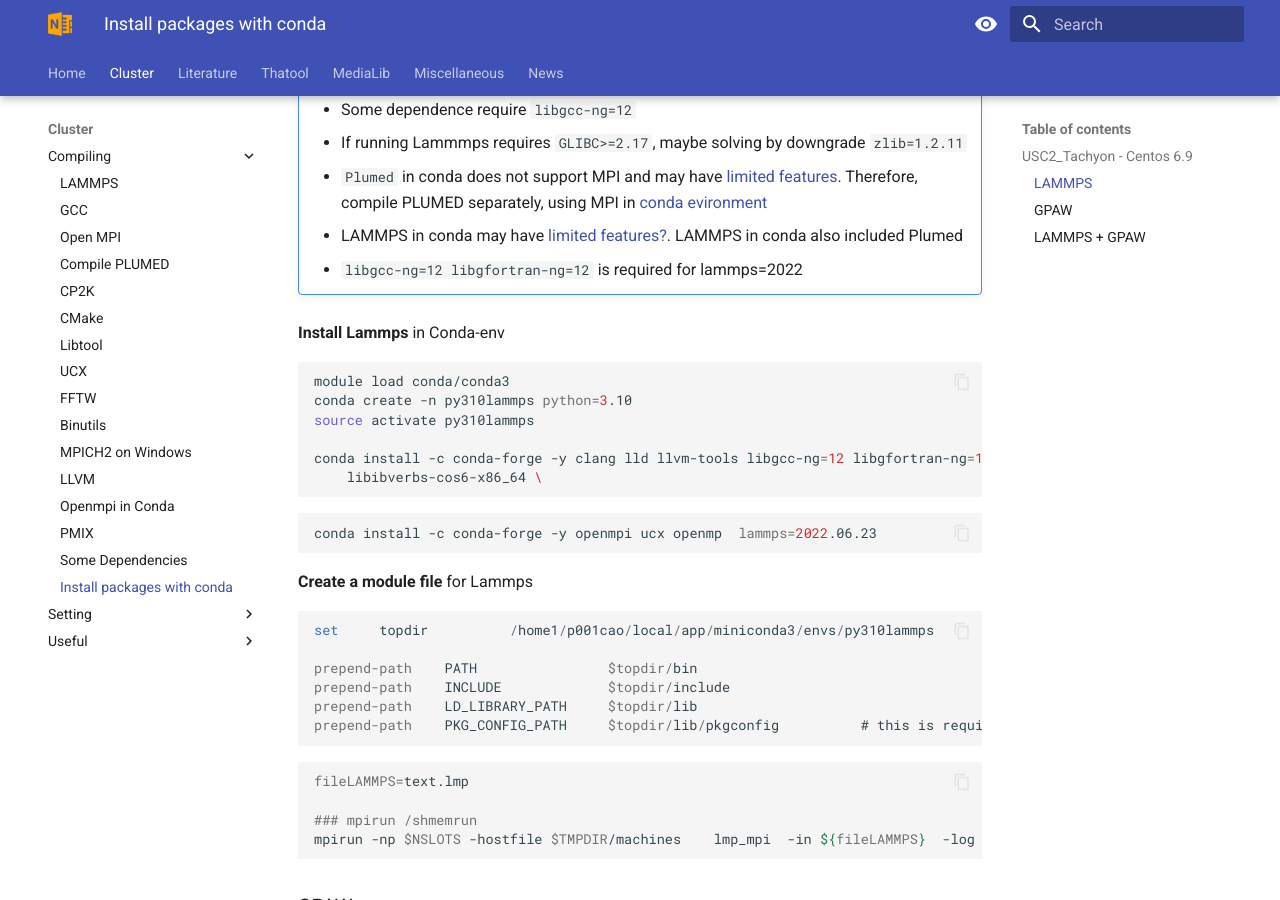
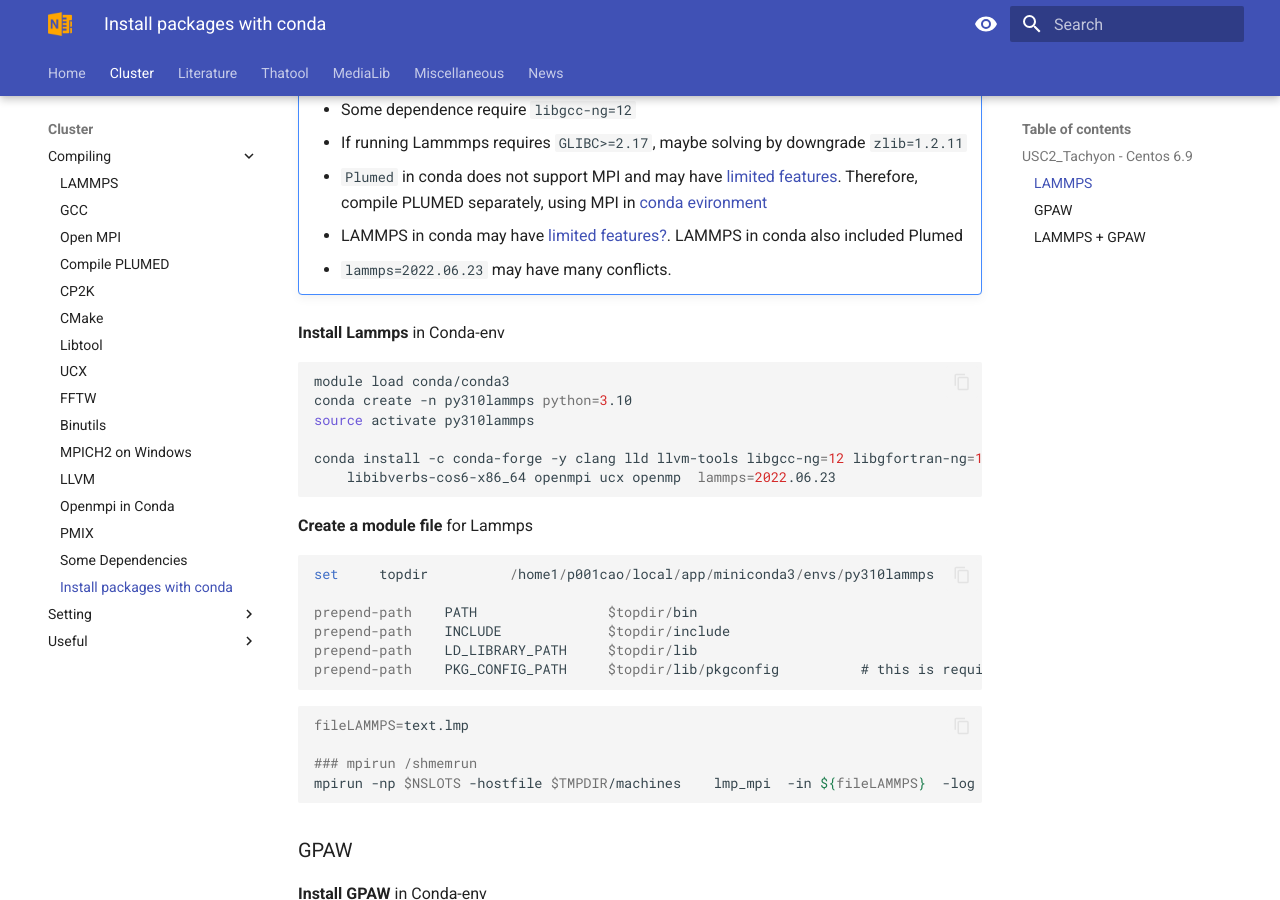
Before and after one commit to thangckt/thangckt.github.io, an MkDocs documentation site: the page built from docs/cluster/compiling/conda_packages.md, in a window 1280 px wide and 900 px high, scrolled down 686 px. Built offline with MkDocs 1.6.1 and Material for MkDocs 9.7.7, drawn with Linux system fonts in a browser that asks for light colours; the version menu is left out.

Commit message:
Update conda_packages.md

````diff
--- a/docs/cluster/compiling/conda_packages.md
+++ b/docs/cluster/compiling/conda_packages.md
@@ -24,7 +24,7 @@ This way may eliminate some work on installing dependencies
     - If running Lammmps requires `GLIBC>=2.17`, maybe solving by downgrade `zlib=1.2.11`
     - `Plumed` in conda does not support MPI and may have [limited features](https://www.plumed.org/doc-v2.8/user-doc/html/_installation.html). Therefore, compile PLUMED separately, using MPI in [conda evironment](https://thangckt.github.io/cluster/compiling/Plumed/)
     - LAMMPS in conda may have [limited features?](https://docs.lammps.org/Install_conda.html). LAMMPS in conda also included Plumed
-    - `libgcc-ng=12 libgfortran-ng=12` is required for lammps=2022
+    - `lammps=2022.06.23` may have many conflicts.
 
 **Install Lammps** in Conda-env
 
@@ -34,10 +34,7 @@ conda create -n py310lammps python=3.10
 source activate py310lammps
 
 conda install -c conda-forge -y clang lld llvm-tools libgcc-ng=12 libgfortran-ng=12 libstdcxx-ng=12 zlib=1.2.11 \
-    libibverbs-cos6-x86_64 \
-```
-```sh
-conda install -c conda-forge -y openmpi ucx openmp  lammps=2022.06.23
+    libibverbs-cos6-x86_64 openmpi ucx openmp  lammps=2022.06.23
 ```
 
 **Create a module file** for Lammps
````
